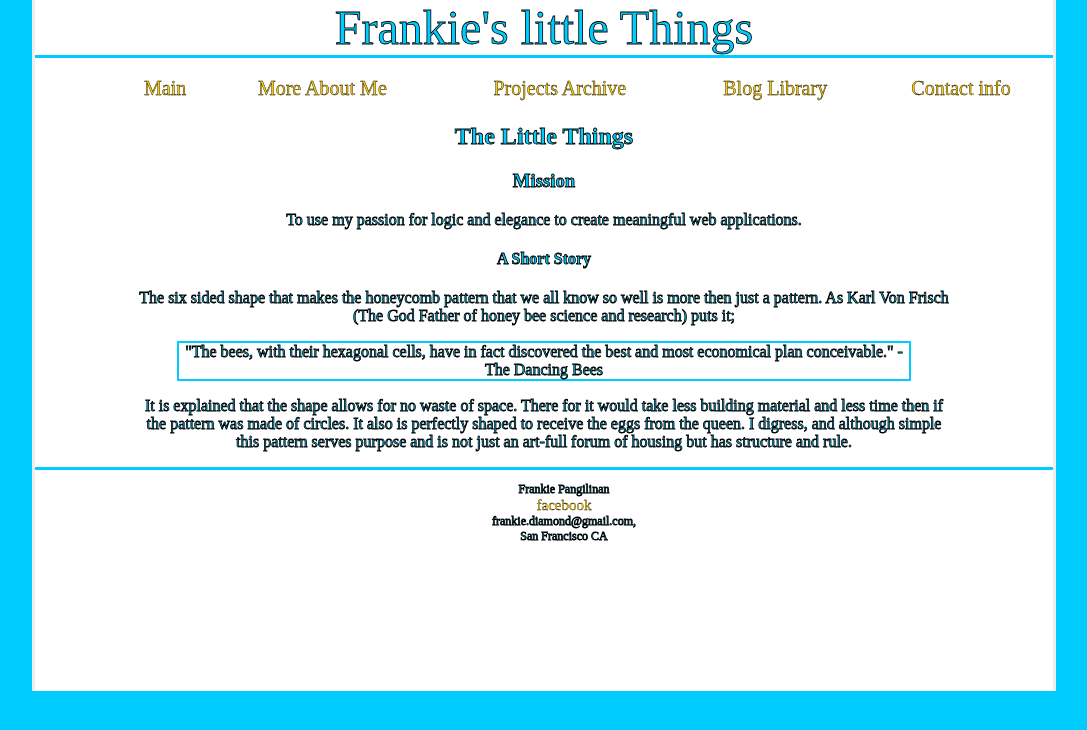
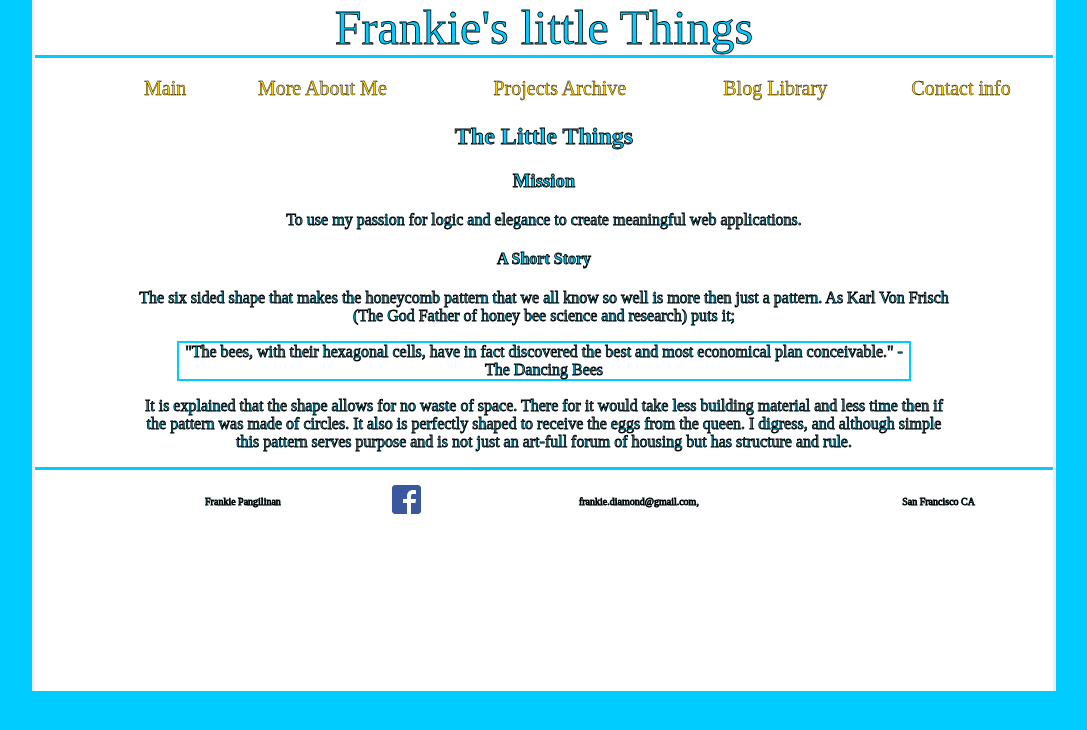
Before and after one commit to frankiebee/frankiebee.github.io, a plain HTML site: page index.html in a window 1280 px wide. Shown: the whole page, without its empty margins (96-1183 px from the left). Drawn offline with Linux system fonts and the light colour scheme.

Commit message:
Add img and css for footer

```diff
--- a/index.html
+++ b/index.html
@@ -44,10 +44,12 @@
 
 <footer>
   <ul>
-    <li>Frankie Pangilinan</li>
-    <li><a href = "https://www.facebook.com/frankie.pangilinan.9">facebook</a> </li>
-    <li>frankie.diamond@gmail.com, </li>
-    <li>San Francisco CA</li>
+    <table>
+      <tr><li><td class = "f-alighn">Frankie Pangilinan</td></li>
+      <li><td class = "f-alighn"><a href = "https://www.facebook.com/frankie.pangilinan.9"><img src="img/FB-f-Logo__blue_29.png"></a> </td></li>
+      <li><td class = "f-alighn">frankie.diamond@gmail.com, </td></li>
+      <li><td class = "f-alighn">San Francisco CA</td ></li></tr>
+    </table>
   </ul>
 </footer>
 
--- a/stylesheets/default.css
+++ b/stylesheets/default.css
@@ -76,3 +76,13 @@ footer{
   position: relative;
   top: 27vw;
 }
+
+.f-alighn{
+
+  font-size: x-small;
+  height: 1em;
+  width: inherit;
+  padding-left: 0;
+  padding-right: 0;
+
+}
```
